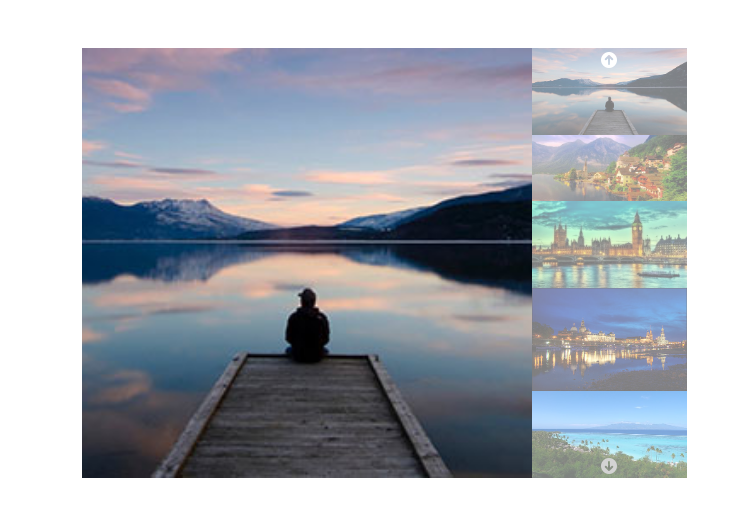
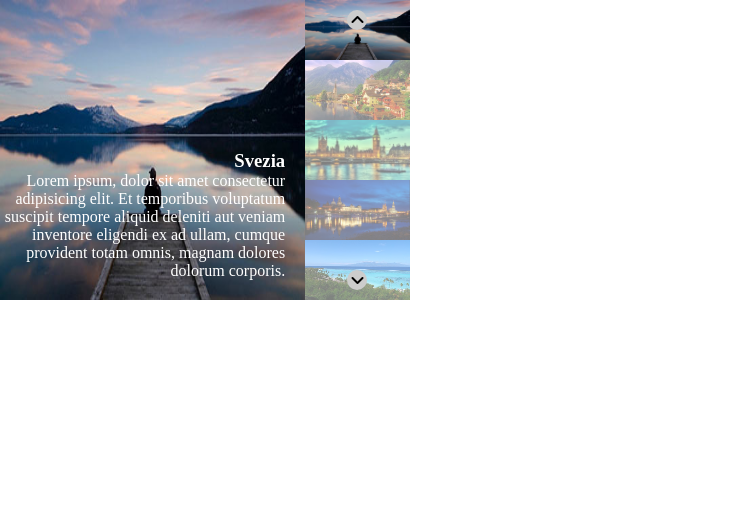
Before and after one commit to scollo26/js-array-carousel, a plain HTML site: page index.html in a window 1280 px wide. Shown: the whole page, without its empty margins (0-750 px from the left). Drawn offline with nearby package versions, Linux system fonts and the light colour scheme.

Commit message:
modifica-html-js

```diff
--- a/css/style.css
+++ b/css/style.css
@@ -1,87 +1,82 @@
-*{
+* {
     margin: 0;
     padding: 0;
     box-sizing: border-box;
 }
 
+.container {
+    display: flex;
 
-
-
-
-.blue{
-    background-color: blue;
 }
 
-.grey{
-    background-color: grey;
+.slider {
+    display: flex;
+    width: 32% ;
+    height: 50%;
 }
 
-.height{
-    height: 400px;
+.items {
+    width: 100%;
+    height: 100%;
 }
 
- img{
-  width: 100%;
-  height: 100%;
-  object-fit: cover;
+.item {
+    position: relative;
+    display: none;
+    height: 300px;
+}
+.item img {
+    width: 100%;
+    height: 100%;
+}
+.item.active {
+    display: block;
+}
+.item .text {
+    position: absolute;
+    right: 20px;
+    bottom: 20px;
+    text-align: right;
+    color: white;
 }
 
-.slider{
+.thumbs {
+    position: relative;
+    height: 100%;
+}
+.thumb {
+    height: 60px;
+    opacity: 0.5;
+}
+.thumb img {
     width: 100%;
     height: 100%;
     object-fit: cover;
 }
+.thumb.active {
+    opacity: 1;
+}
 
-
-.slider img{
-    display: none;
-
+.prev,
+.next {
+    position: absolute;
+    transform: translate(-50%);
+    left: 50%;
+    z-index: 10;
+    display: flex;
+    justify-content: center;
+    align-items: center;
+    width: 20px;
+    height: 20px;
+    margin: 10px 0;
+    border-radius: 50%;
+    background: #ccc;
 
 }
 
-.ridimensiona{
-    width: 100%;
-
+.prev {
+    top: 0;
 }
-
-
-.sopra, .sotto {
-  position: absolute;
-  right: 40%;
-  transform: translateX(-50%);
-  color: white;
-  font-size: 1em;
-  z-index: 10;
+.next {
+    bottom: 0;
 }
-.sopra {
-  top: 0%;
-}
-
-
-.sotto {
-  bottom: 0%;
-  color: lightgray;
-}
-
-
-.testo{
-    position: absolute;
-    bottom: 10%;
-    right: 5%;
-    color: black;
-}
-
-
-.opacity{
-    opacity: 0.5;
-}
-
-
-.slider img.active{
-    display: block;
-}
-
-.ridimensiona.active{
-    opacity: 1;
-
-}
--- a/index.html
+++ b/index.html
@@ -1,61 +1,103 @@
 <!DOCTYPE html>
 <html lang="en">
+
 <head>
     <meta charset="UTF-8">
     <meta http-equiv="X-UA-Compatible" content="IE=edge">
     <meta name="viewport" content="width=device-width, initial-scale=1.0">
-    <link rel="stylesheet" href="https://cdnjs.cloudflare.com/ajax/libs/font-awesome/6.0.0-beta2/css/all.min.css" integrity="sha512-YWzhKL2whUzgiheMoBFwW8CKV4qpHQAEuvilg9FAn5VJUDwKZZxkJNuGM4XkWuk94WCrrwslk8yWNGmY1EduTA==" crossorigin="anonymous" referrerpolicy="no-referrer" />
-    <link href="https://cdn.jsdelivr.net/npm/bootstrap@5.1.3/dist/css/bootstrap.min.css" rel="stylesheet" integrity="sha384-1BmE4kWBq78iYhFldvKuhfTAU6auU8tT94WrHftjDbrCEXSU1oBoqyl2QvZ6jIW3" crossorigin="anonymous">
+    <title>carosello</title>
+    <link rel="stylesheet" href="https://cdnjs.cloudflare.com/ajax/libs/font-awesome/6.0.0-beta3/css/all.min.css"
+        integrity="sha512-Fo3rlrZj/k7ujTnHg4CGR2D7kSs0v4LLanw2qksYuRlEzO+tcaEPQogQ0KaoGN26/zrn20ImR1DfuLWnOo7aBA=="
+        crossorigin="anonymous" referrerpolicy="no-referrer" />
     <link rel="stylesheet" href="css/style.css">
-    <title>Document</title>
 </head>
+
 <body>
+    <div class="container">
+        <div class="slider">
+            <div class="items">
 
-    <div class="container mt-5">
-        <div class="col-10 d-flex pd-0">
-            <div class=" container-img ">
-                <div class="slider position-relative">
-                    <!-- <img class="active" src="img/01.jpg" alt="">
-                    <div class=" testo ">
-                        Lorem ipsum dolor sit amet consectetur adipisicing elit.
+                <!-- <div class="item active first">
+                    <img src="./img/01.jpg" alt="">
+                    <div class="text">
+                        <h3>Lorem</h3>
+                        <p>Lorem ipsum, dolor sit amet consectetur adipisicing elit. Et temporibus voluptatum suscipit
+                            tempore aliquid deleniti aut veniam inventore eligendi ex ad ullam, cumque provident totam
+                            omnis, magnam dolores dolorum corporis.</p>
                     </div>
-                    <img class="none" src="img/01.jpg" alt="">
-                    <img class="none" src="img/01.jpg" alt="">
+                </div>
+                <div class="item">
+                    <img src="./img/02.jpg" alt="">
+                    <div class="text">
+                        <h3>Lorem</h3>
+                        <p>Lorem ipsum, dolor sit amet consectetur adipisicing elit. Et temporibus voluptatum suscipit
+                            tempore aliquid deleniti aut veniam inventore eligendi ex ad ullam, cumque provident totam
+                            omnis, magnam dolores dolorum corporis.</p>
+                    </div>
+                </div>
+                <div class="item">
+                    <img src="./img/03.jpg" alt="">
+                    <div class="text">
+                        <h3>Lorem</h3>
+                        <p>Lorem ipsum, dolor sit amet consectetur adipisicing elit. Et temporibus voluptatum suscipit
+                            tempore aliquid deleniti aut veniam inventore eligendi ex ad ullam, cumque provident totam
+                            omnis, magnam dolores dolorum corporis.</p>
+                    </div>
+                </div>
+                <div class="item">
+                    <img src="./img/04.jpg" alt="">
+                    <div class="text">
+                        <h3>Lorem</h3>
+                        <p>Lorem ipsum, dolor sit amet consectetur adipisicing elit. Et temporibus voluptatum suscipit
+                            tempore aliquid deleniti aut veniam inventore eligendi ex ad ullam, cumque provident totam
+                            omnis, magnam dolores dolorum corporis.</p>
+                    </div>
+                </div>
+                <div class="item">
+                    <img src="./img/05.jpg" alt="">
+                    <div class="text">
+                        <h3>Lorem</h3>
+                        <p>Lorem ipsum, dolor sit amet consectetur adipisicing elit. Et temporibus voluptatum suscipit
+                            tempore aliquid deleniti aut veniam inventore eligendi ex ad ullam, cumque provident totam
+                            omnis, magnam dolores dolorum corporis.</p>
+                    </div>
+                </div>
+                <div class="item last">
+                    <img src="./img/01.jpg" alt="">
+                    <div class="text">
+                        <h3>Lorem</h3>
+                        <p>Lorem ipsum, dolor sit amet consectetur adipisicing elit. Et temporibus voluptatum suscipit
+                            tempore aliquid deleniti aut veniam inventore eligendi ex ad ullam, cumque provident totam
+                            omnis, magnam dolores dolorum corporis.</p>
+                    </div>
                 </div> -->
 
             </div>
+            <div class="thumbs">
 
+                <!-- <div class="thumb active first">
+                    <img src="./img/01.jpg" alt="">
                 </div>
-        <div class="col-2  position-relative">
-            <!-- <div class="ridimensiona">
-                <img src="img/01.jpg" alt="">
+                <div class="thumb">
+                    <img src="./img/02.jpg" alt="">
                 </div>
-            <div class="opacity">
-                <img class="ridimensiona" src="img/02.jpg" alt="">
+                <div class="thumb">
+                    <img src="./img/03.jpg" alt="">
                 </div>
-            <div class="opacity">
-                <img class="ridimensiona" src="img/03.jpg" alt="">
+                <div class="thumb">
+                    <img src="./img/04.jpg" alt="">
                 </div>
-            <div class="opacity">
-                <img class="ridimensiona " src="img/04.jpg" alt="">
-            </div>
-            <div class="opacity">
-                <img class="ridimensiona " src="img/05.jpg" alt="">
+                <div class="thumb last">
+                    <img src="./img/05.jpg" alt="">
                 </div> -->
 
-            <div class="sopra">
-                <i class="fas fa-arrow-circle-up"></i>
+                <div class="prev"><i class="fas fa-angle-up"></i></div>
+                <div class="next"><i class="fas fa-angle-down"></i></div>
+            </div>
+        </div>
     </div>
 
-            <div class="sotto">
-                <i class="fas fa-arrow-circle-down"></i>
-            </div>
-
-
-
-        </div>
-
-    </div>
     <script src="js/script.js"></script>
 </body>
+
 </html>
--- a/js/script.js
+++ b/js/script.js
@@ -1,4 +1,3 @@
-
 
 const items = [
     'img/01.jpg',
@@ -16,83 +15,136 @@ const title = [
     'Paradise'
 ];
 
-
 const text = [
     'Lorem ipsum, dolor sit amet consectetur adipisicing elit. Et temporibus voluptatum suscipit tempore aliquid deleniti aut veniam inventore eligendi ex ad ullam, cumque provident totam omnis, magnam dolores dolorum corporis.',
     'Lorem ipsum',
     'Lorem ipsum, dolor sit amet consectetur adipisicing elit.',
     'Lorem ipsum, dolor sit amet consectetur adipisicing elit. Et temporibus voluptatum suscipit tempore aliquid deleniti aut veniam inventore eligendi ex ad ullam,',
-    'Et temporibus voluptatum suscipit tempore aliquid deleniti aut veniam inventore eligendi ex ad ullam,'
+    'Et temporibus voluptatum suscipit tempore aliquid deleniti aut veniam inventore eligendi ex ad ullam,',
 ];
 
+const containeritems = document.querySelector('.slider .items');
+const containerthumbs = document.querySelector('.slider .thumbs');
 
-let containerImg = document.querySelector( '.container-img .position-relative');
+for (let i = 0; i < items.length; i++) {
 
 
+    let classElement = '';
+    if (i == 0) {
+        classElement = 'first active';
+    } else if (i == items.length - 1) {
+        classElement = 'last';
+    }
 
+    const tag = `
+        <div class="item ${classElement}">
+            <img src="${items[i]}" >
+            <div class ="text">
+            <h3>${title[i]}</h3>
+            <p>${text[i]}</p>
+        </div>`;
+    const tagThumb = `
+        <div class="thumb ${classElement}">
+             <img src="${items[i]}">
+        </div>`;
 
-for(let i = 0; i < items.length; i++){
-
-    let image = `<img class="" src="${items[i]}" alt="">`;
-
-
-
-
-
-    containerImg.innerHTML += image;
-
-
-
-
-}
-
-
-
-let containerImgDestro = document.querySelector( '.col-2');
-
-
-
-for(let i = 0; i < items.length; i++){
-
-    let image = `<div class ="ridimensiona opacity"><img class="" src="${items[i]}" alt=""> </div>`;
-
-
-
-    containerImgDestro.innerHTML += image;
+    containeritems.innerHTML += tag;
+    containerthumbs.innerHTML += tagThumb;
 }
 
 
 
 
-const imagesBig = document.querySelectorAll('.slider img');
-imagesBig[0].classList.add('active');
-imagesBig[0].classList.add('first');
-imagesBig[imagesBig.length - 1].classList.add('last');
+const buttonNext = document.querySelector('.slider .thumbs .next');
+const buttonPrev = document.querySelector('.slider .thumbs .prev');
+
+
+buttonNext.addEventListener('click',function () {
+
+        const elementActive = document.querySelector('.slider .items .item.active');
+        const thumbActive = document.querySelector('.slider .thumbs .thumb.active');
+
+
+
+        const listClasses = elementActive.classList;
+        let find = false;
+        for (let i = 0; i < listClasses.length; i++) {
+            if (listClasses[i] == 'last') {
+                find = true;
+                // console.log(listClasses[i]);
+            }
+        }
 
 
 
 
+        // controllo-img
+        if (find == false) {
+
+            elementActive.classList.remove('active');
+            const elementNext = elementActive.nextElementSibling;
+            elementNext.classList.add('active');
+        }
+
+        let lastThumb = thumbActive.classList.contains('last');
+
+        // controllo-thumbs
+        if (lastThumb == false) {
+            // rimuove-classe
+            thumbActive.classList.remove('active');
+            const thumbNext = thumbActive.nextElementSibling;
+            // aggiunge-classe
+            thumbNext.classList.add('active');
+        }
 
 
 
-
-const buttonUp = document.querySelector('.sopra');
-const buttonDown = document.querySelector('.sotto');
-
-buttonDown.addEventListener('click', function(){
-    let Active = document.querySelector('.slider img.active');
-
-    let imgNext = Active.nextElementSibling;
-    Active.classList.remove('active');
-    imgNext.classList.add('active');
+    }
+);
 
 
-});
+buttonPrev.addEventListener('click',function () {
+        const elementActive = document.querySelector('.slider .items .item.active');
+        const thumbActive = document.querySelector('.slider .thumbs .thumb.active');
 
-buttonUp.addEventListener('click', function(){
-    let Active = document.querySelector('.slider img.active');
+        const listClasses = elementActive.classList;
 
-    let imgNext = Active.previousElementSibling;
-    Active.classList.remove('active');
-    imgNext.classList.add('active');
-});
+        let find = false;
+
+        for (let i = 0; i < listClasses.length; i++) {
+            if (listClasses[i] == 'first') {
+                find = true;
+                console.log(listClasses[i]);
+            }
+        }
+
+
+
+         // controllo-img
+        if (find == false) {
+            console.log(elementActive);
+             // rimuove-classe
+            elementActive.classList.remove('active');
+            const elementPrev = elementActive.previousElementSibling;
+
+            console.log(elementPrev);
+
+            // aggiunge-classe
+            elementPrev.classList.add('active');
+        }
+
+        let firstThumb = thumbActive.classList.contains('first');
+
+        // controllo-thumbs
+        if (firstThumb == false) {
+            // rimuove-classe
+            thumbActive.classList.remove('active');
+            const thumbPrev = thumbActive.previousElementSibling;
+            // aggiunge-classe
+            thumbPrev.classList.add('active');
+        }
+
+
+
+    }
+);
```
Lines whose indentation alone changed are shown as unchanged.
